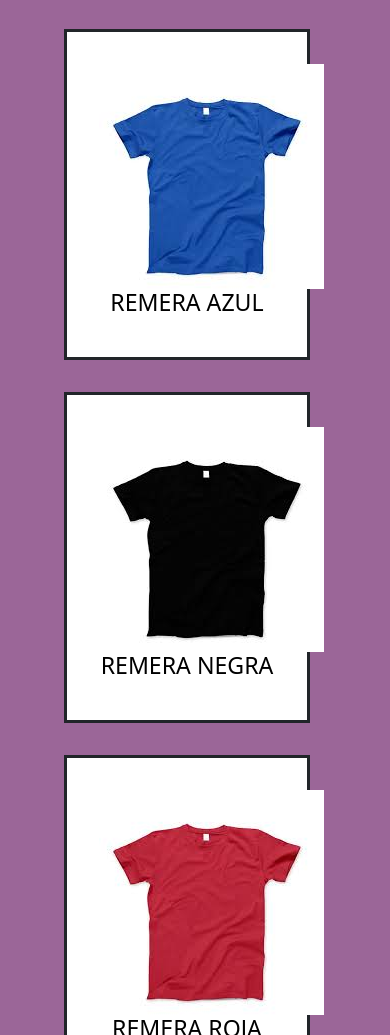
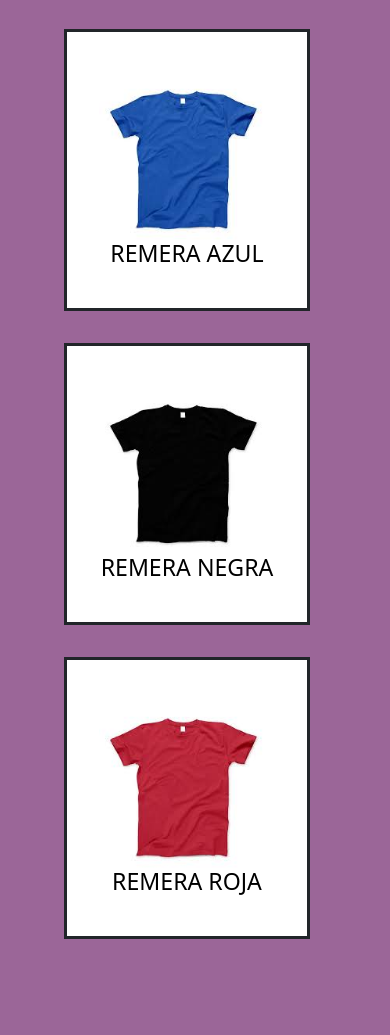
Before and after one commit to GeroGallardo/ProyectoCoderHouse, a website: page index.html in a window 390 px wide. Shown: the part 565-1600 px from the top of the page. Drawn offline with nearby package versions, Linux system fonts and the light colour scheme.

Commit message:
cambio tamaño imagenes tienda en mobile

```diff
--- a/index.html
+++ b/index.html
@@ -139,21 +139,21 @@
       <section class="tienda__productos">
         <div class="tienda__producto">
           <a href="remeraAzul.html">
-            <img src="img/ropa1.jfif" alt="remera azul" />
+            <img src="img/ropa1.jfif" alt="remera azul" class="tienda__producto__imagen"/>
             <h3>REMERA AZUL</h3>
           </a>
         </div>
 
         <div class="tienda__producto">
           <a href="remeraNegra.html">
-            <img src="img/ropa2.jfif" alt="remera negra" />
+            <img src="img/ropa2.jfif" alt="remera negra" class="tienda__producto__imagen"/>
             <h3>REMERA NEGRA</h3>
           </a>
         </div>
 
         <div class="tienda__producto">
           <a href="remeraRoja.html">
-            <img src="img/ropa3.jfif" alt="remera roja" />
+            <img src="img/ropa3.jfif" alt="remera roja" class="tienda__producto__imagen"/>
             <h3>REMERA ROJA</h3>
           </a>
         </div>
--- a/style.scss
+++ b/style.scss
@@ -38,7 +38,7 @@ body {
 
 @media (max-width: 600px) {
   body {
-    background-color: #9b6698;
+    background-color: #222222;
     padding: 0rem;
     margin: 0rem;
   }
@@ -85,6 +85,11 @@ body {
     padding-top: 0px;
   }
 
+  .tienda__producto__imagen{
+    width: 100%;
+    height: auto;
+  }
+
   .header__logo {
     align-content: center;
     align-self: center;
```
Also changed, not shown: style.css, 1 other file.
